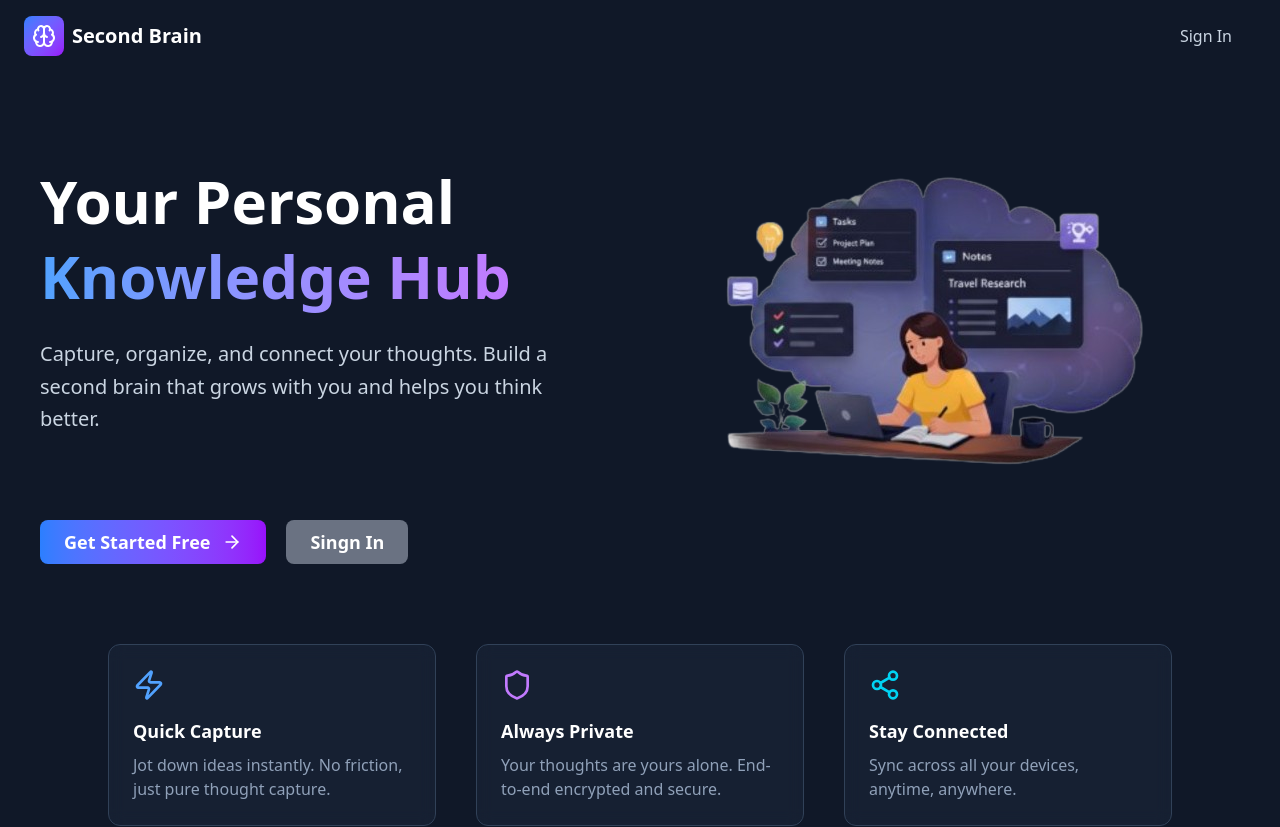
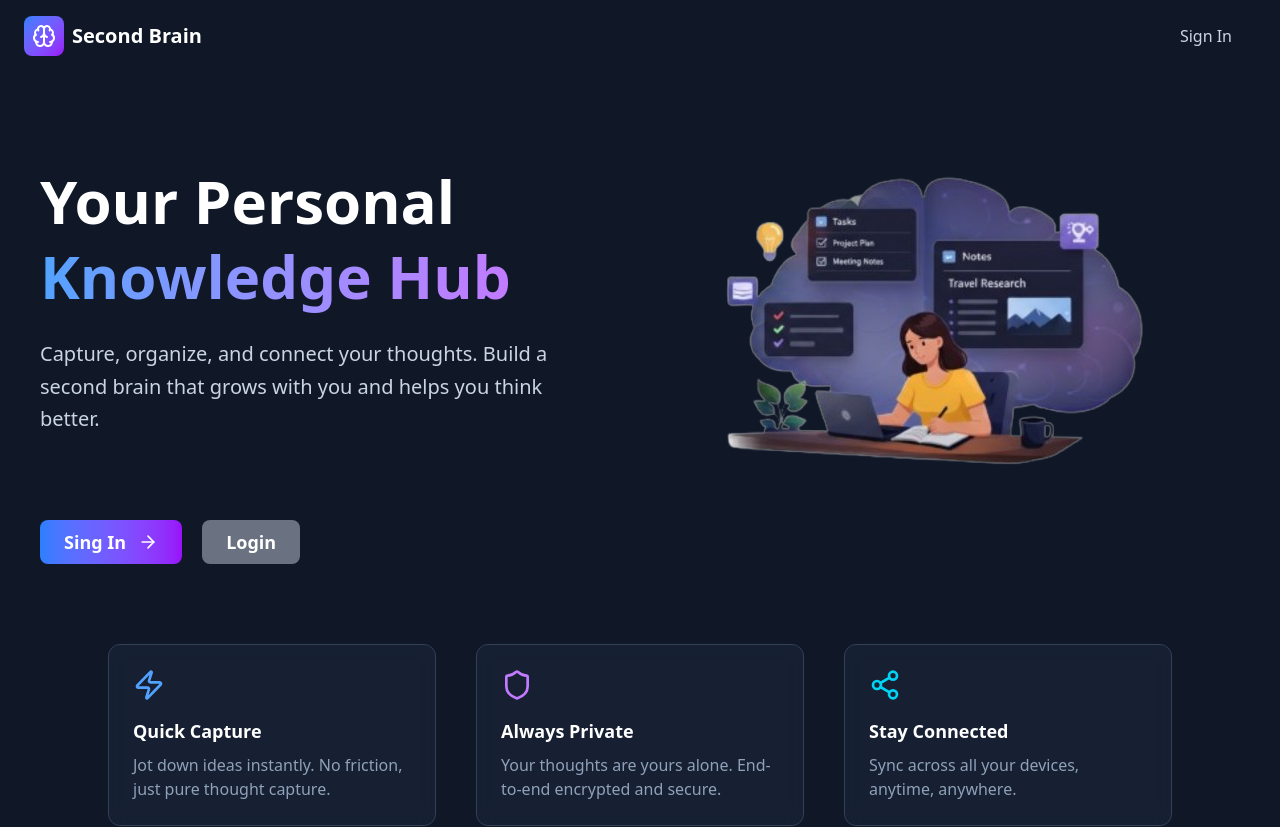
Before and after one commit to rahulholkar16/Mindvault_frontend, a React (Vite) app: page / in a window 1280 px wide. Shown: the top 827 px of the page. Built offline with nearby package versions, Linux system fonts and the light colour scheme; no server answers.

Commit message:
Add dynamic button fuctions

```diff
--- a/src/components/HeroSection.tsx
+++ b/src/components/HeroSection.tsx
@@ -1,8 +1,12 @@
 import { ArrowRight } from "lucide-react";
 import HeroImage from "../images/HeroImage.png";
 import Button from "./Button";
+import { useNavigate } from "react-router";
+import { useAuth } from "../store/auth/useAuth";
 
 const HeroSection = () => {
+    const nevigate = useNavigate();
+    const isAuthenticated = useAuth((state) => state.isAuthenticated);
   return (
       <div className="text-white w-full mx-auto px-6 py-10">
           <div className="flex w-full items-center justify-between px-4 gap-10">
@@ -22,9 +26,28 @@ const HeroSection = () => {
               <img src={HeroImage} />
           </div>
           <div className="flex gap-5 px-4 items-center">
+              <Button
+                  text={isAuthenticated ? "Get Started Free" : "Sing In"}
+                  color="primary"
+                  size="large"
+                  disabled={false}
+                  onClick={isAuthenticated ? (() => nevigate("/dashboard")) : (() => nevigate("/register"))}
+              >
+                  <ArrowRight
+                      size={20}
+                      className="group-hover:translate-x-1 transition-transform"
+                  />
+              </Button>
 
-          <Button text="Get Started Free" color="primary" size="large" disabled={false}><ArrowRight size={20} className="group-hover:translate-x-1 transition-transform" /></Button>
-          <Button text="Singn In" color="secondary" size="large" disabled={false} />
+              {!isAuthenticated && (
+                  <Button
+                      text="Login"
+                      color="secondary"
+                      size="large"
+                      disabled={false}
+                      onClick={() => nevigate("/register")}
+                  />
+              )}
           </div>
       </div>
   );
```
